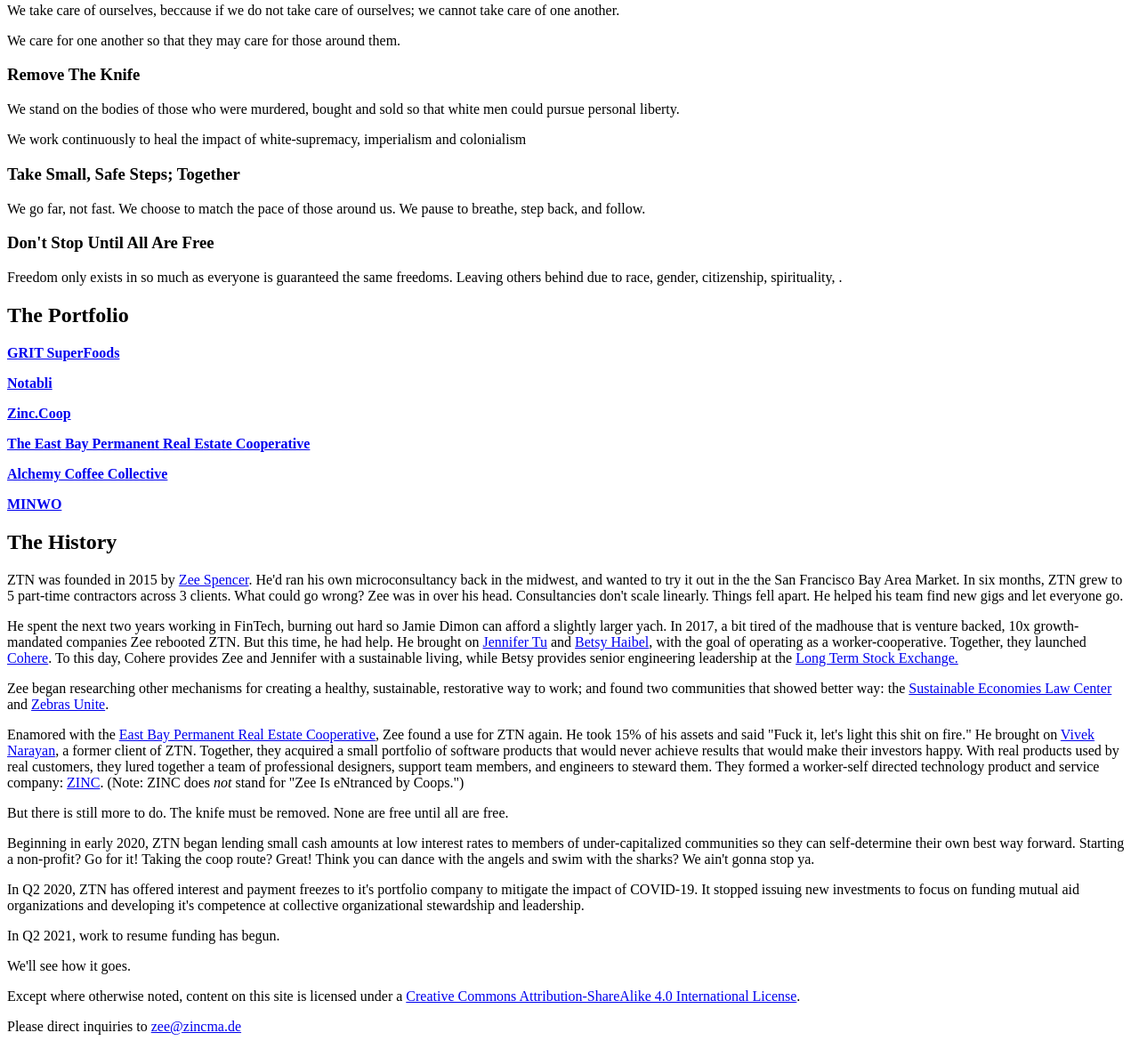
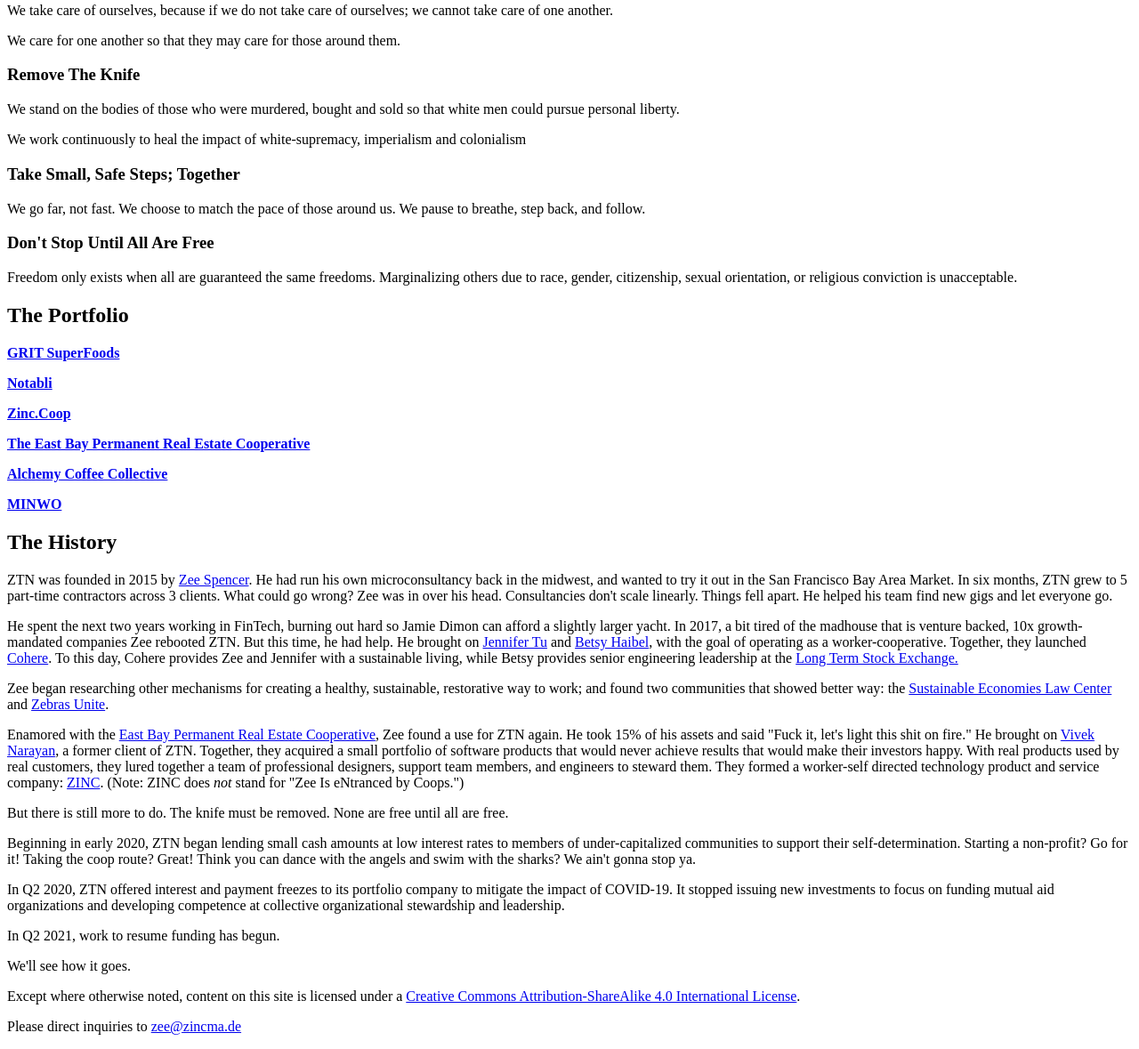
Before and after one commit to zinc-technology/www.zinctechnology.network, an Eleventy site: page src/index.html in a window 1280 px wide. Shown: the part 345-1524 px from the top of the page at 89% size. Built offline with nearby package versions, Linux system fonts and the light colour scheme; Eleventy itself is replaced by a stand-in of ours; files that its build step writes are made by us from their sources.

Commit message:
GRAMMMMAAAAAARRRRRR

```diff
--- a/src/index.html
+++ b/src/index.html
@@ -18,7 +18,7 @@
 
   <h3>Put On Our Mask</h3>
 
-  <p>We take care of ourselves, beccause if we do not take care of ourselves; we cannot take care of one another.</p>
+  <p>We take care of ourselves, because if we do not take care of ourselves; we cannot take care of one another.</p>
 
   <p>We care for one another so that they may care for those around them.</p>
 
@@ -36,8 +36,8 @@
 
   <h3>Don't Stop Until All Are Free</h3>
 
-  <p>Freedom only exists in so much as everyone is guaranteed the same freedoms. Leaving others behind due to race,
-    gender, citizenship, spirituality, .</p>
+  <p>Freedom only exists when all are guaranteed the same freedoms. Marginalizing others due to race, gender,
+    citizenship, sexual orientation, or religious conviction is unacceptable.</p>
 </section>
 
 <section id="portfolio">
@@ -62,12 +62,12 @@
 
   <h2>The History</h2>
 
-  <p>ZTN was founded in 2015 by <a href="https://www.zeespencer.com">Zee Spencer</a>. He'd ran his own microconsultancy
-    back in the midwest, and wanted to try it out in the the San Francisco Bay Area Market. In six months, ZTN grew to 5
-    part-time contractors across 3 clients. What could go wrong? Zee was in over his head. Consultancies don't scale
-    linearly. Things fell apart. He helped his team find new gigs and let everyone go.</p>
+  <p>ZTN was founded in 2015 by <a href="https://www.zeespencer.com">Zee Spencer</a>. He had run his own
+    microconsultancy back in the midwest, and wanted to try it out in the San Francisco Bay Area Market. In six months,
+    ZTN grew to 5 part-time contractors across 3 clients. What could go wrong? Zee was in over his head. Consultancies
+    don't scale linearly. Things fell apart. He helped his team find new gigs and let everyone go.</p>
 
-  <p>He spent the next two years working in FinTech, burning out hard so Jamie Dimon can afford a slightly larger yach.
+  <p>He spent the next two years working in FinTech, burning out hard so Jamie Dimon can afford a slightly larger yacht.
     In 2017, a bit tired of the madhouse that is venture backed, 10x growth-mandated companies Zee rebooted ZTN. But
     this time, he had help. He brought on <a href="https://twitter.com/jtu">Jennifer Tu</a> and <a
       href="https://twitter.com/betsythemuffin/">Betsy Haibel</a>, with the goal of operating as a worker-cooperative.
@@ -92,11 +92,11 @@
   <p>But there is still more to do. The knife must be removed. None are free until all are free.</p>
 
   <p>Beginning in early 2020, ZTN began lending small cash amounts at low interest rates to members of under-capitalized
-    communities so they can self-determine their own best way forward. Starting a non-profit? Go for it! Taking the coop
-    route? Great! Think you can dance with the angels and swim with the sharks? We ain't gonna stop ya. </p>
+  communities to support their self-determination. Starting a non-profit? Go for it! Taking the coop route? Great! Think
+  you can dance with the angels and swim with the sharks? We ain't gonna stop ya. </p>
 
-  <p>In Q2 2020, ZTN has offered interest and payment freezes to it's portfolio company to mitigate the impact of
-    COVID-19. It stopped issuing new investments to focus on funding mutual aid organizations and developing it's
+  <p>In Q2 2020, ZTN offered interest and payment freezes to its portfolio company to mitigate the impact of
+    COVID-19. It stopped issuing new investments to focus on funding mutual aid organizations and developing
     competence at collective organizational stewardship and leadership.</p>
 
   <p>In Q2 2021, work to resume funding has begun.</p>
```
